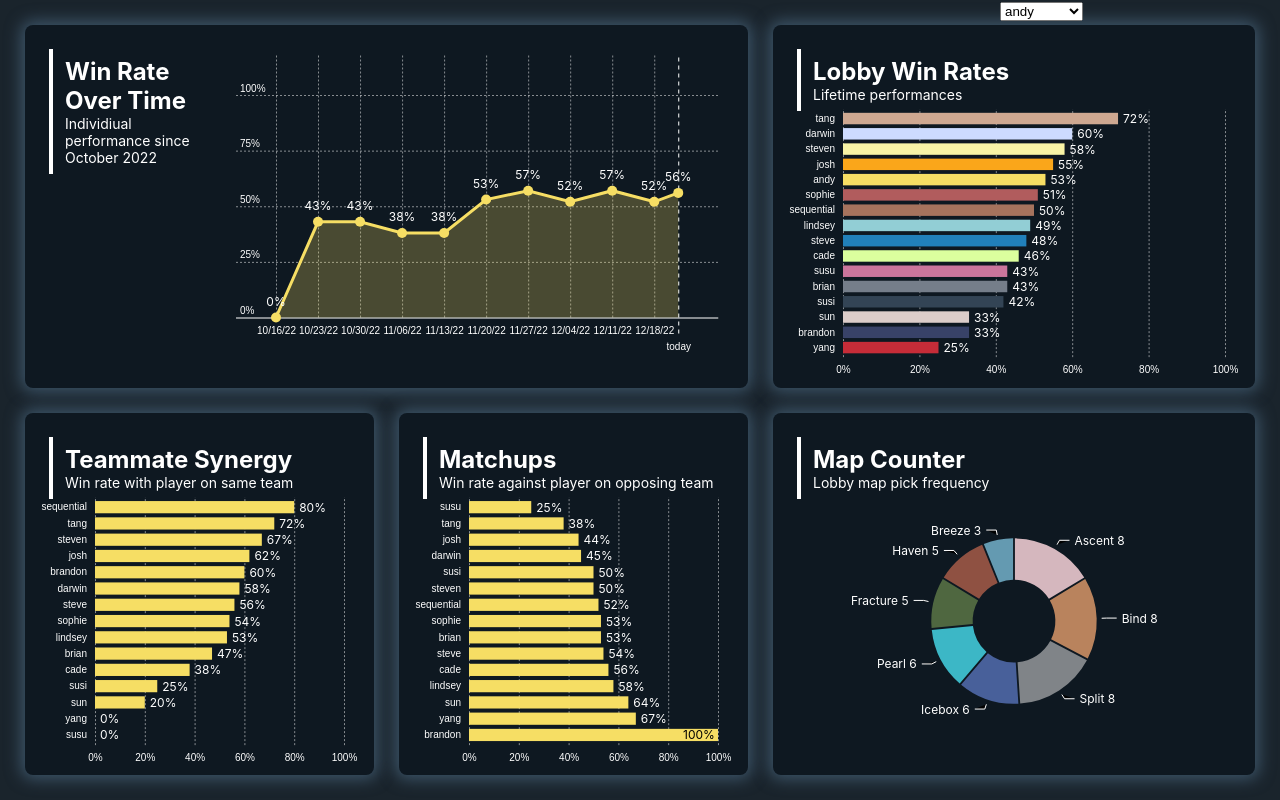
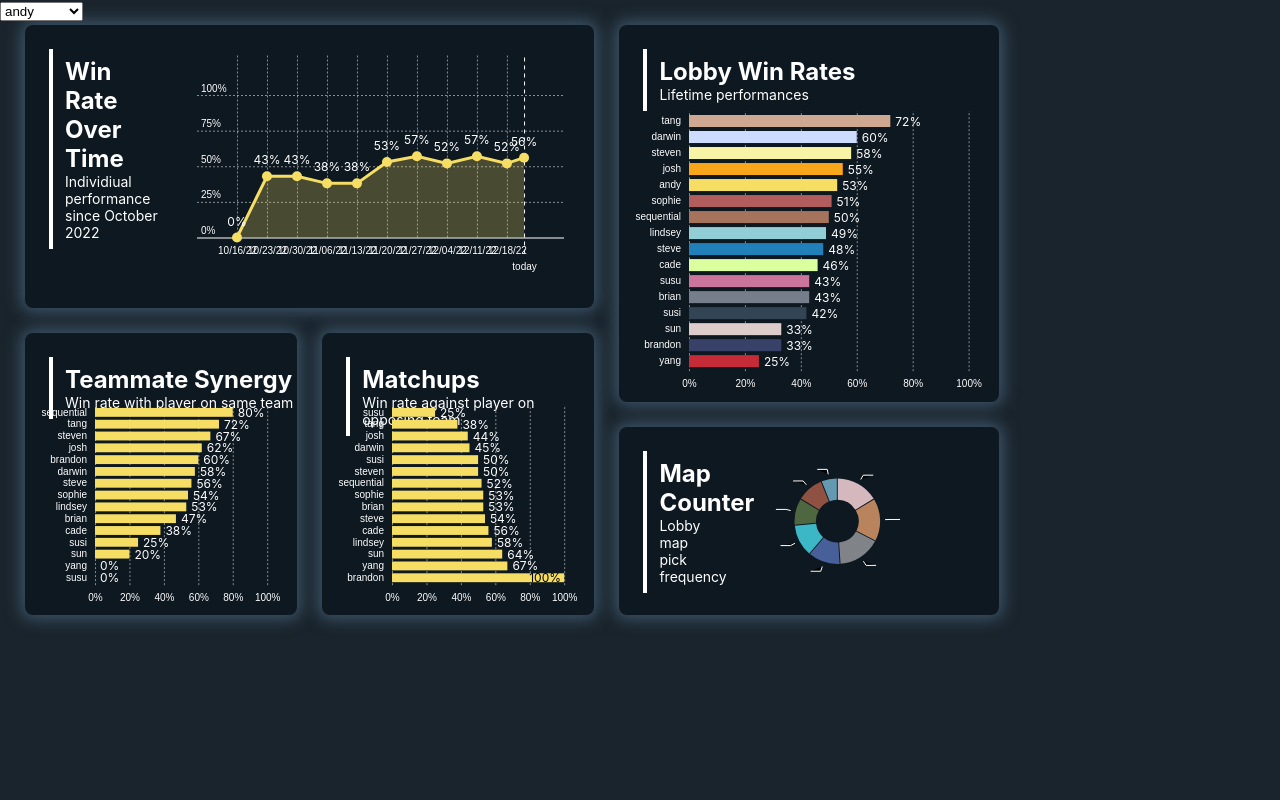
Before and after one commit to stevenktruong/valorant-customs-graphs, a React (Create React App) app: page / in a window 1280 px wide. Built offline with nearby package versions, Linux system fonts and the light colour scheme.

Commit message:
Changed some settings in default view

```diff
--- a/src/components/Main/Main.module.css
+++ b/src/components/Main/Main.module.css
@@ -1,10 +1,8 @@
 .Main {
     display: flex;
-    /* flex-direction: column; */
-    /* margin: auto; */
     overflow: auto;
-    width: 100%;
-    height: 100%;
+    width: 80%;
+    height: 80%;
 }
 
 .IndividualStats {
@@ -41,7 +39,7 @@
 .LobbyStats {
     display: grid;
     grid-template-columns: 1fr;
-    grid-template-rows: 25px 1fr 25px 1fr 25px;
+    grid-template-rows: 25px 2fr 25px 1fr 25px;
     margin-right: 25px;
     width: 40%;
 }
--- a/src/components/Main/Main.tsx
+++ b/src/components/Main/Main.tsx
@@ -144,11 +144,11 @@ export const Main = (props: any) => {
                         transitionDuration={1000}
                     />
                 </Dashboard>
-                <Dashboard id={style.MapCounter} direction="column">
+                <Dashboard id={style.MapCounter} direction="row">
                     <Caption
                         title="Map Counter"
                         description="Lobby map pick frequency"
-                        height="15%"
+                        width="15%"
                     />
                     <PieGraph
                         data={Object.entries(mapsJson).map(([map, count]) => ({
--- a/src/components/PieGraph/PieGraph.tsx
+++ b/src/components/PieGraph/PieGraph.tsx
@@ -79,7 +79,8 @@ export const PieGraph = (props: Props) => {
                             })`
                         )
                         .attr("fill", d => d.data.color)
-                        .attr("d", d =>
+                        .attr(
+                            "d",
                             arc({
                                 startAngle: 0,
                                 endAngle: 0,
--- a/src/components/PlayerSelector/PlayerSelector.module.css
+++ b/src/components/PlayerSelector/PlayerSelector.module.css
@@ -1,5 +1,5 @@
 .PlayerSelector {
     position: fixed;
     top: 0;
-    left: 1000px;
+    left: 0;
 }
```
